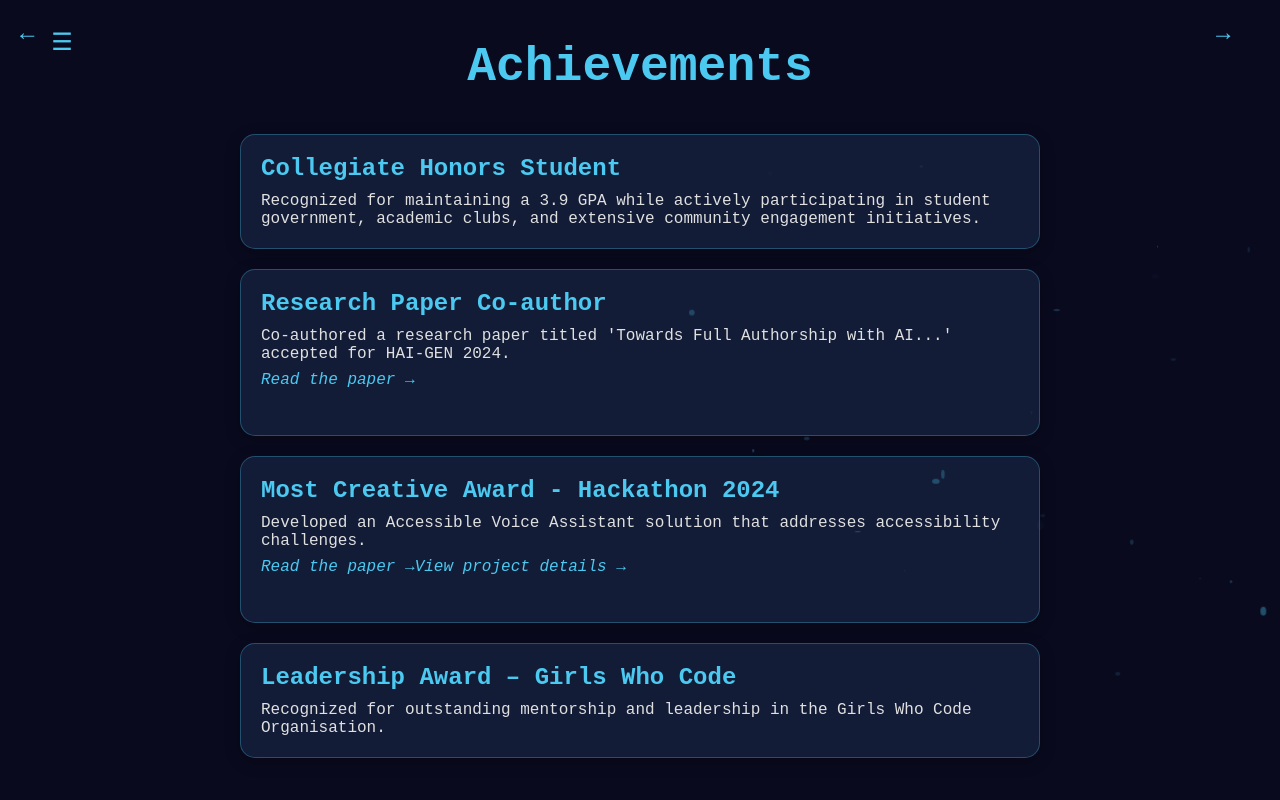
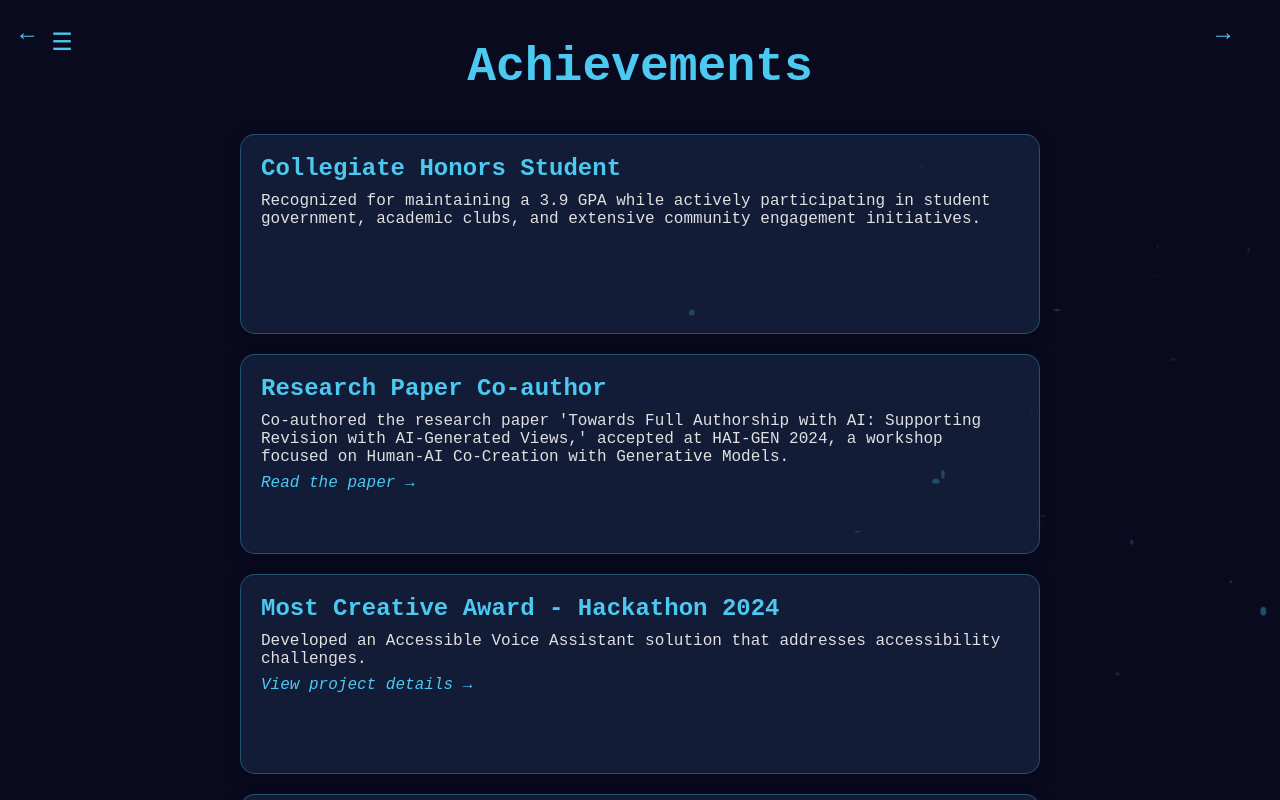
Before and after one commit to souadyakubu/about-me, a React (Create React App) app: page /achievements in a window 1280 px wide. Built offline with nearby package versions, Linux system fonts and the light colour scheme.

Commit message:
achievementsPage minor edits to const achievements

```diff
--- a/src/components/AchievementsPage.js
+++ b/src/components/AchievementsPage.js
@@ -47,13 +47,16 @@ const AchievementContainer = styled(motion.div)`
   max-width: 800px;
 `;
 
-// Each individual achievement is displayed in this card
 const AchievementCard = styled(motion.div)`
   background: rgba(22, 33, 62, 0.8);
   border-radius: 15px;
   padding: 20px;
   margin-bottom: 20px;
   width: 100%;
+  max-width: 800px;
+  height: 200px; /* uniform card height */
+  overflow: hidden;
+  position: relative;
   box-shadow: 0 4px 15px rgba(0, 0, 0, 0.3);
   backdrop-filter: blur(5px);
   border: 1px solid rgba(76, 201, 240, 0.3);
@@ -83,14 +86,24 @@ const AchievementLink = styled.a`
   }
 `;
 
-// Animated particle used for a dynamic background effect
+const ReadMore = styled.span`
+  color: #4cc9f0;
+  cursor: pointer;
+  display: block;
+  margin-top: 8px;
+  font-style: italic;
+  &:hover {
+    text-decoration: underline;
+    color: #3a9fc0;
+  }
+`;
+
 const Particle = styled(motion.div)`
   position: absolute;
   background-color: #4cc9f0;
   border-radius: 50%;
 `;
 
-// Array of achievement objects to render dynamically
 const achievements = [
     {
         title: "Collegiate Honors Student",
@@ -98,14 +111,13 @@ const achievements = [
     },
     {
         title: "Research Paper Co-author",
-        description: "Co-authored a research paper titled 'Towards Full Authorship with AI...' accepted for HAI-GEN 2024.",
+        description: "Co-authored the research paper 'Towards Full Authorship with AI: Supporting Revision with AI-Generated Views,' accepted at HAI-GEN 2024, a workshop focused on Human-AI Co-Creation with Generative Models.",
         link: "https://hai-gen.github.io/2024/papers/9904-Kim.pdf"
     },
     {
         title: "Most Creative Award - Hackathon 2024",
         description: "Developed an Accessible Voice Assistant solution that addresses accessibility challenges.",
         projectRef: true,
-        link: "https://github.com/souadyakubu/voice-assistantf"
     },
     {
         title: "Leadership Award – Girls Who Code",
@@ -113,9 +125,16 @@ const achievements = [
     }
 ];
 
+const AchievementsPage = () => {
+    const [expandedCards, setExpandedCards] = useState({});
+    const [selectedAchievement, setSelectedAchievement] = useState(null);
 
-const AchievementsPage = () => {
-    const [selectedAchievement, setSelectedAchievement] = useState(null); // Track which card is currently expanded
+    const toggleExpand = (index) => {
+        setExpandedCards(prev => ({
+            ...prev,
+            [index]: !prev[index]
+        }));
+    };
 
     return (
         <AchievementsPageWrapper
@@ -136,50 +155,52 @@ const AchievementsPage = () => {
                 Achievements
             </Header>
 
-            {/* Display all achievements */}
             <AchievementContainer>
                 <AnimatePresence>
-                    {achievements.map((achievement, index) => (
+                    {achievements.map((achievement, index) => {
+                        const isExpanded = expandedCards[index];
+                        const shortDescription = achievement.description.length > 350
+                            ? achievement.description.slice(0, 350) + "..."
+                            : achievement.description;
+
+                        return (
                             <AchievementCard
                                 key={index}
                                 layoutId={`achievement-${index}`}
                                 initial={{ opacity: 0, y: 50, rotateX: -15 }}
                                 animate={{ opacity: 1, y: 0, rotateX: 0 }}
-                            transition={{
-                                delay: index * 0.1,
-                                duration: 0.5,
-                                type: "spring",
-                                stiffness: 100
-                            }}
-                            whileHover={{
-                                scale: 1.05,
-                                rotateY: 5,
-                                boxShadow: "0 8px 30px rgba(76, 201, 240, 0.3)"
-                            }}
-                            onClick={() => setSelectedAchievement(index)}
+                                transition={{ delay: index * 0.1, duration: 0.5, type: "spring", stiffness: 100 }}
+                                whileHover={{ scale: 1.05, rotateY: 5, boxShadow: "0 8px 30px rgba(76, 201, 240, 0.3)" }}
                             >
                                 <AchievementTitle>{achievement.title}</AchievementTitle>
-                            <AchievementDescription>{achievement.description}</AchievementDescription>
+                                <AchievementDescription>
+                                    {isExpanded ? achievement.description : shortDescription}
+                                </AchievementDescription>
 
-                            {/* Conditional rendering for external link */}
+                                {achievement.description.length > 350 && (
+                                    <ReadMore onClick={() => toggleExpand(index)}>
+                                        {isExpanded ? "Show less" : "Read more"}
+                                    </ReadMore>
+                                )}
+
                                 {achievement.link && (
                                     <AchievementLink href={achievement.link} target="_blank" rel="noopener noreferrer">
                                         Read the paper →
                                     </AchievementLink>
                                 )}
 
-                            {/* Conditional rendering for internal project link */}
                                 {achievement.projectRef && (
-                                <AchievementLink as={Link} to="/projects/voice-assistant">
+                                    <AchievementLink as={Link} to="/projects/accessible-voice-assistant">
                                         View project details →
                                     </AchievementLink>
                                 )}
                             </AchievementCard>
-                    ))}
+                        );
+                    })}
                 </AnimatePresence>
             </AchievementContainer>
 
-            {/* Expanded view of a selected achievement */}
+            {/* Expanded modal view */}
             <AnimatePresence>
                 {selectedAchievement !== null && (
                     <motion.div
@@ -196,9 +217,9 @@ const AchievementsPage = () => {
                             justifyContent: "center",
                             zIndex: 1000
                         }}
-                        onClick={() => setSelectedAchievement(null)} // Clicking the overlay closes it
+                        onClick={() => setSelectedAchievement(null)}
                     >
-                        <AchievementCard style={{ width: "80%", maxWidth: "600px" }}>
+                        <AchievementCard style={{ width: "80%", maxWidth: "600px", height: "auto" }}>
                             <AchievementTitle>{achievements[selectedAchievement].title}</AchievementTitle>
                             <AchievementDescription>{achievements[selectedAchievement].description}</AchievementDescription>
 
@@ -218,6 +239,7 @@ const AchievementsPage = () => {
                 )}
             </AnimatePresence>
 
+            {/* Background particles */}
             {[...Array(50)].map((_, index) => (
                 <Particle
                     key={index}
```
Lines whose indentation alone changed are shown as unchanged.
